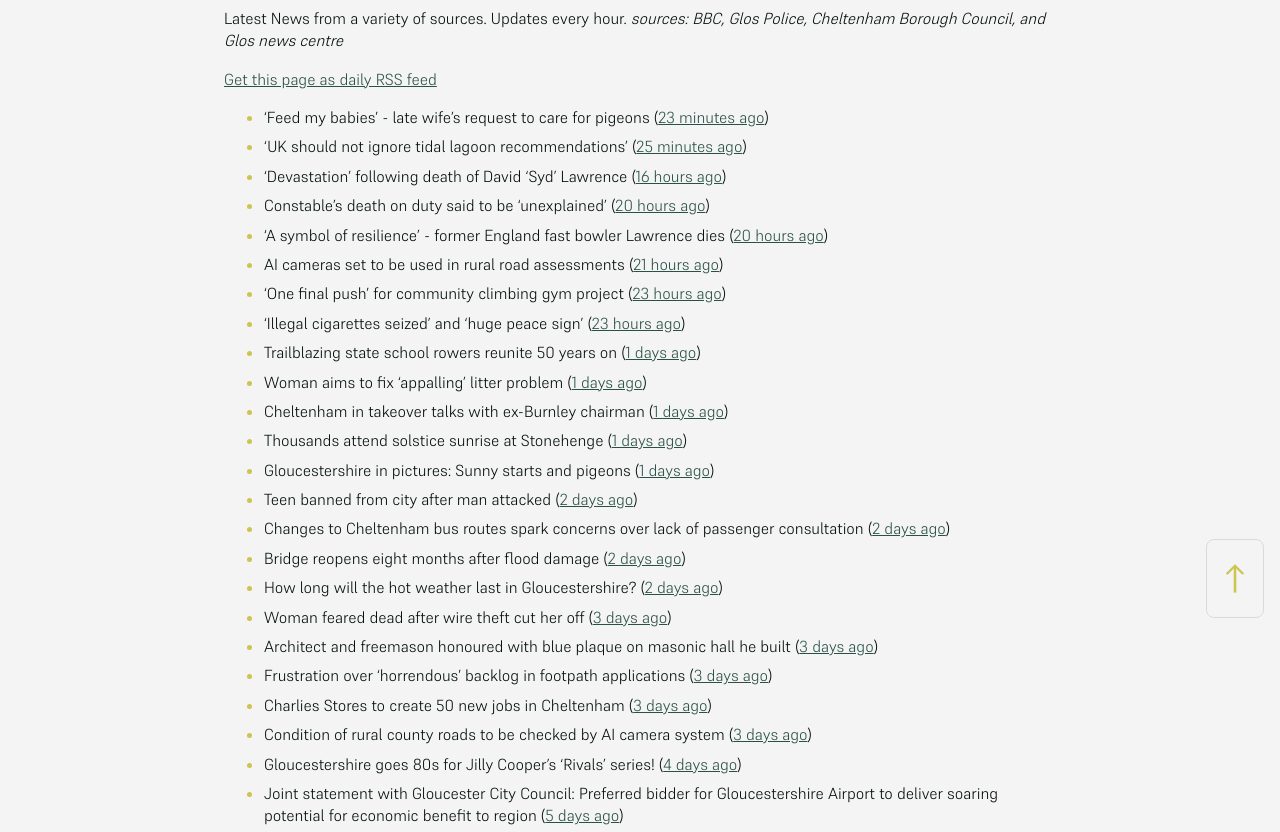
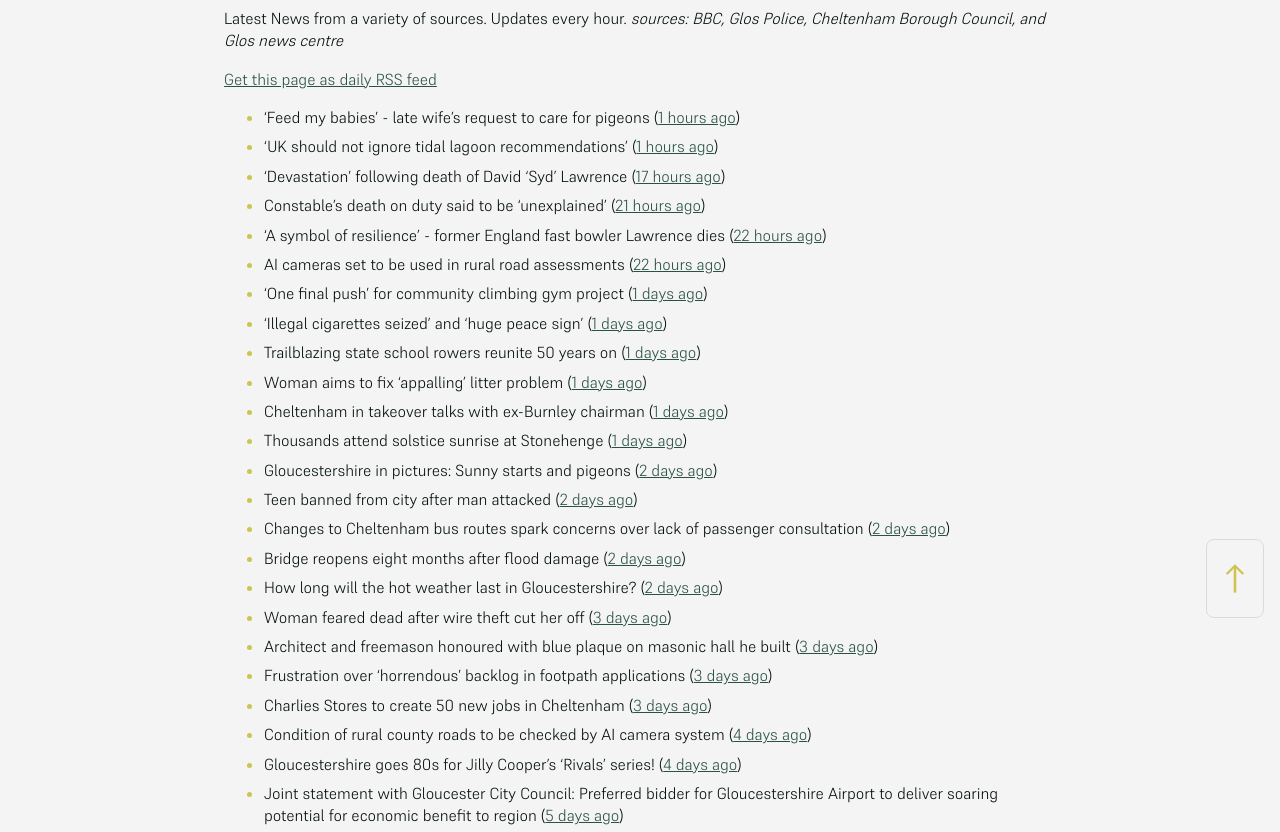
Before and after one commit to mat-0/cheltenham-open-data, a Jekyll site: the page built from _pages/news.md, in a window 1280 px wide. Shown: the part 266-1098 px from the top of the page. Built offline with Jekyll 4.4.1, drawn with Linux system fonts in a browser that asks for light colours.

Commit message:
Updated 2025-06-23 07:00:17

```diff
--- a/_pages/news.md
+++ b/_pages/news.md
@@ -12,19 +12,19 @@ _sources: BBC, Glos Police, Cheltenham Borough Council, and Glos news centre_
 [Get this page as daily RSS feed](/daily.rss)
 
 <!-- news_marker starts -->
-- 'Feed my babies' - late wife's request to care for pigeons ([23 minutes ago](https://www.bbc.com/news/videos/cn5kz4470rqo))
-- 'UK should not ignore tidal lagoon recommendations' ([25 minutes ago](https://www.bbc.com/news/articles/cvgd5ey411mo))
-- 'Devastation' following death of David 'Syd' Lawrence ([16 hours ago](https://www.bbc.com/news/articles/cvg9r0j5g08o))
-- Constable's death on duty said to be 'unexplained' ([20 hours ago](https://www.bbc.com/news/articles/c39z0d12k88o))
-- 'A symbol of resilience' - former England fast bowler Lawrence dies ([20 hours ago](https://www.bbc.com/sport/cricket/articles/c07d973k0zzo))
-- AI cameras set to be used in rural road assessments ([21 hours ago](https://www.bbc.com/news/articles/c62g921l14jo))
-- 'One final push' for community climbing gym project ([23 hours ago](https://www.bbc.com/news/articles/cx2v55q5kpeo))
-- 'Illegal cigarettes seized' and 'huge peace sign' ([23 hours ago](https://www.bbc.com/news/articles/cy9x4grl3zno))
+- 'Feed my babies' - late wife's request to care for pigeons ([1 hours ago](https://www.bbc.com/news/videos/cn5kz4470rqo))
+- 'UK should not ignore tidal lagoon recommendations' ([1 hours ago](https://www.bbc.com/news/articles/cvgd5ey411mo))
+- 'Devastation' following death of David 'Syd' Lawrence ([17 hours ago](https://www.bbc.com/news/articles/cvg9r0j5g08o))
+- Constable's death on duty said to be 'unexplained' ([21 hours ago](https://www.bbc.com/news/articles/c39z0d12k88o))
+- 'A symbol of resilience' - former England fast bowler Lawrence dies ([22 hours ago](https://www.bbc.com/sport/cricket/articles/c07d973k0zzo))
+- AI cameras set to be used in rural road assessments ([22 hours ago](https://www.bbc.com/news/articles/c62g921l14jo))
+- 'One final push' for community climbing gym project ([1 days ago](https://www.bbc.com/news/articles/cx2v55q5kpeo))
+- 'Illegal cigarettes seized' and 'huge peace sign' ([1 days ago](https://www.bbc.com/news/articles/cy9x4grl3zno))
 - Trailblazing state school rowers reunite 50 years on ([1 days ago](https://www.bbc.com/news/articles/ce9xgerg0n5o))
 - Woman aims to fix 'appalling' litter problem ([1 days ago](https://www.bbc.com/news/articles/cqjq05rv191o))
 - Cheltenham in takeover talks with ex-Burnley chairman ([1 days ago](https://www.bbc.com/sport/football/articles/ckg3v5135meo))
 - Thousands attend solstice sunrise at Stonehenge ([1 days ago](https://www.bbc.com/news/articles/cg75gp1y233o))
-- Gloucestershire in pictures: Sunny starts and pigeons ([1 days ago](https://www.bbc.com/news/articles/cwye9g90870o))
+- Gloucestershire in pictures: Sunny starts and pigeons ([2 days ago](https://www.bbc.com/news/articles/cwye9g90870o))
 - Teen banned from city after man attacked ([2 days ago](https://www.bbc.com/news/articles/c75rl4we60wo))
 - Changes to Cheltenham bus routes spark concerns over lack of passenger consultation ([2 days ago](https://gloucesternewscentre.co.uk/changes-to-cheltenham-bus-routes-spark-concerns-over-lack-of-passenger-consultation/))
 - Bridge reopens eight months after flood damage ([2 days ago](https://www.bbc.com/news/articles/cz09md3ve3no))
@@ -33,7 +33,7 @@ _sources: BBC, Glos Police, Cheltenham Borough Council, and Glos news centre_
 - Architect and freemason honoured with blue plaque on masonic hall he built ([3 days ago](https://gloucesternewscentre.co.uk/architect-and-freemason-honoured-with-blue-plaque-on-masonic-hall-he-built/))
 - Frustration over ‘horrendous’ backlog in footpath applications ([3 days ago](https://gloucesternewscentre.co.uk/frustration-over-horrendous-backlog-in-footpath-applications/))
 - Charlies Stores to create 50 new jobs in Cheltenham ([3 days ago](https://gloucesternewscentre.co.uk/charlies-stores-to-create-50-new-jobs-in-cheltenham/))
-- Condition of rural county roads to be checked by AI camera system ([3 days ago](https://gloucesternewscentre.co.uk/condition-of-rural-county-roads-to-be-checked-by-ai-camera-system/))
+- Condition of rural county roads to be checked by AI camera system ([4 days ago](https://gloucesternewscentre.co.uk/condition-of-rural-county-roads-to-be-checked-by-ai-camera-system/))
 - Gloucestershire goes 80s for Jilly Cooper’s ‘Rivals’ series! ([4 days ago](https://www.bbc.co.uk/sounds/play/p0ljxnh1))
 - Joint statement with Gloucester City Council: Preferred bidder for Gloucestershire Airport to deliver soaring potential for economic benefit to region ([5 days ago](https://www.cheltenham.gov.uk/news/article/3021/joint_statement_with_gloucester_city_council_preferred_bidder_for_gloucestershire_airport_to_deliver_soaring_potential_for_economic_benefit_to_region))
 - Adapted bike charity sees huge rise in demand ([5 days ago](https://www.bbc.co.uk/sounds/play/p0ljrsvr))
```
Also changed, not shown: _data/flood.json (+4 -4 lines), index.md (+5 -5 lines).
